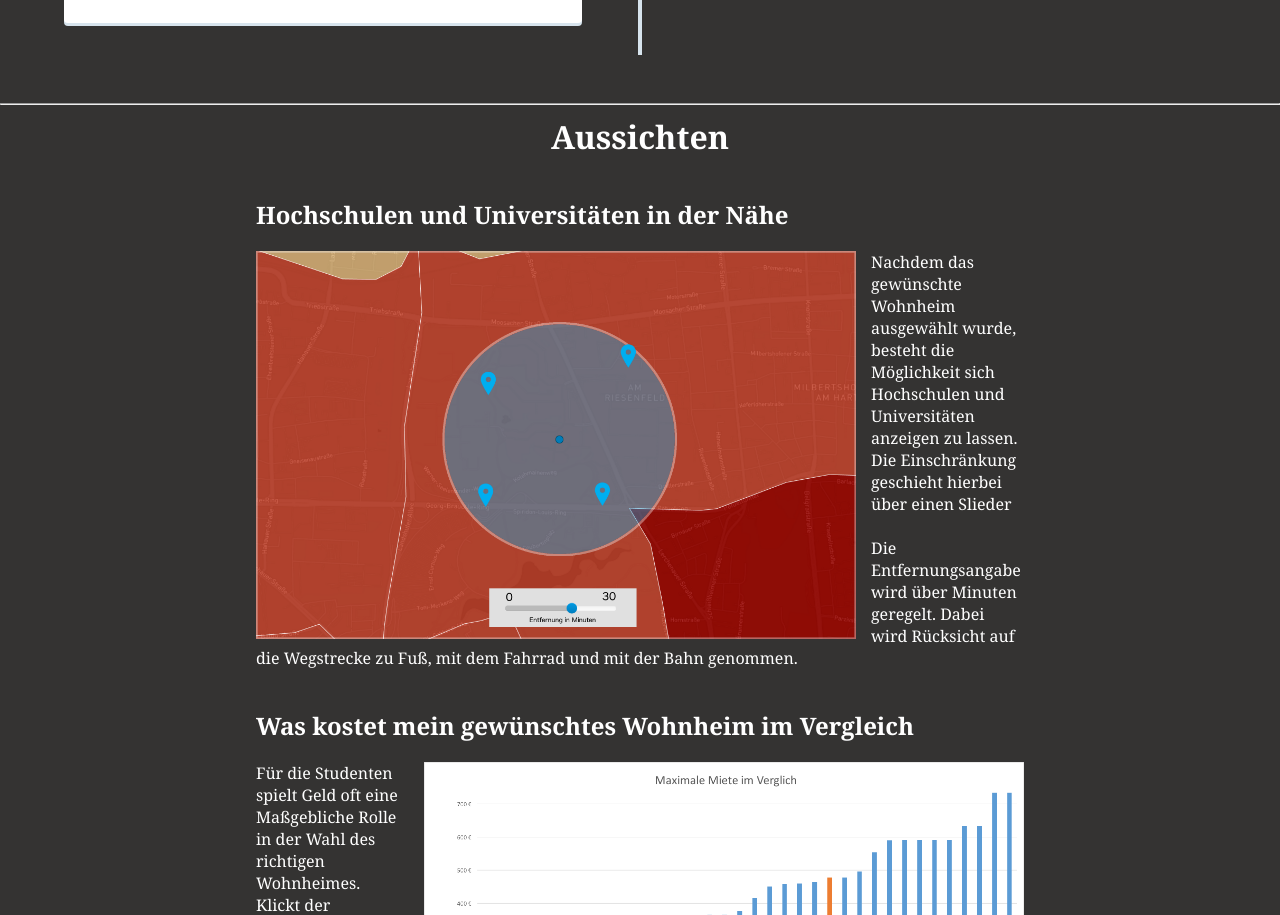
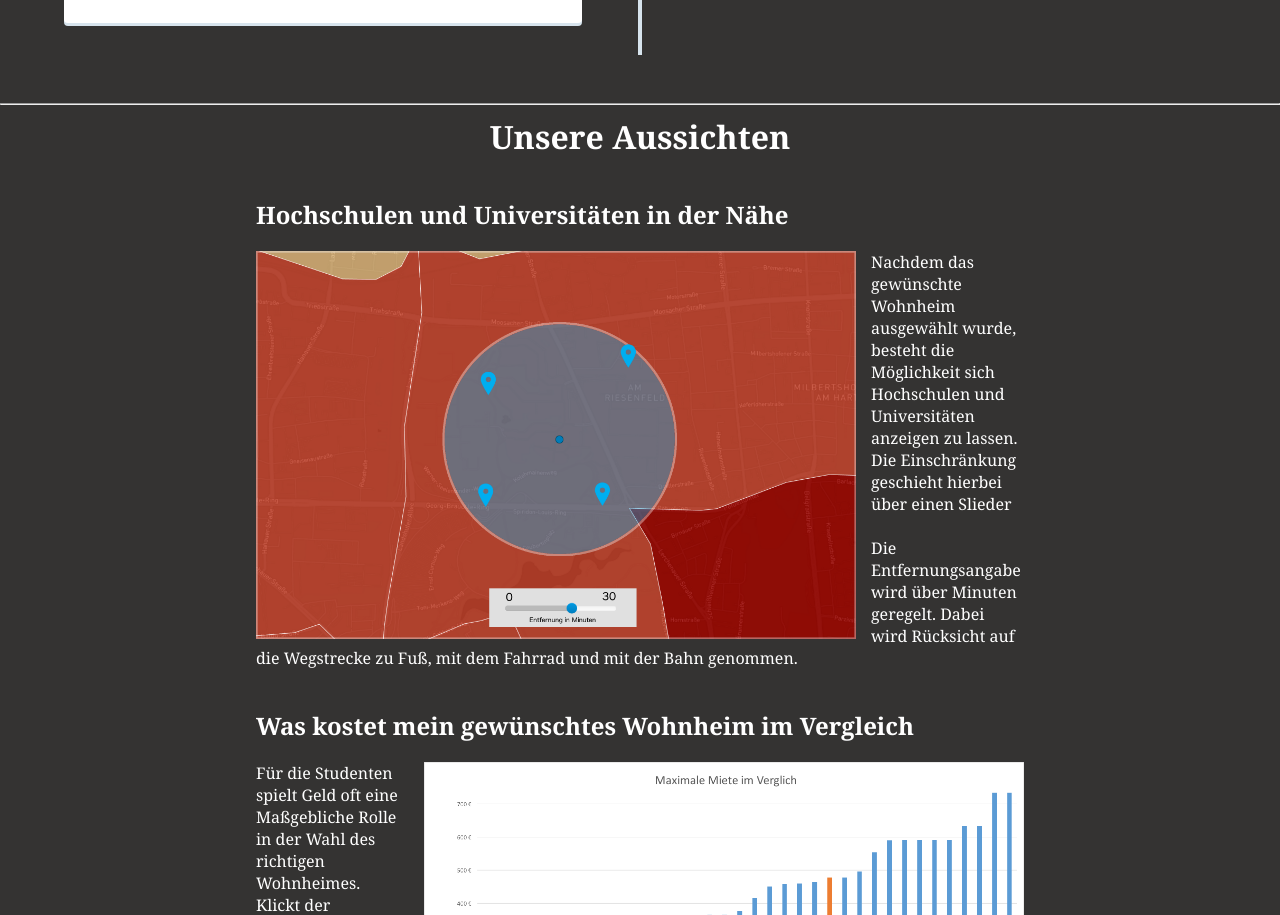
Before and after one commit to SteffenKoehler/GDV, a plain HTML site: page index.html in a window 1280 px wide. Shown: the part 2853-3768 px from the top of the page. Drawn offline with Linux system fonts and the light colour scheme; no server answers.

Commit message:
added text

```diff
--- a/index.html
+++ b/index.html
@@ -191,7 +191,7 @@
         <div class="aussichten">
 
             <hr>
-            <h1>Aussichten</h1>
+            <h1>Unsere Aussichten</h1>
 
             <div class="aussicht">
                 <h2>Hochschulen und Universitäten in der Nähe</h2>
```
